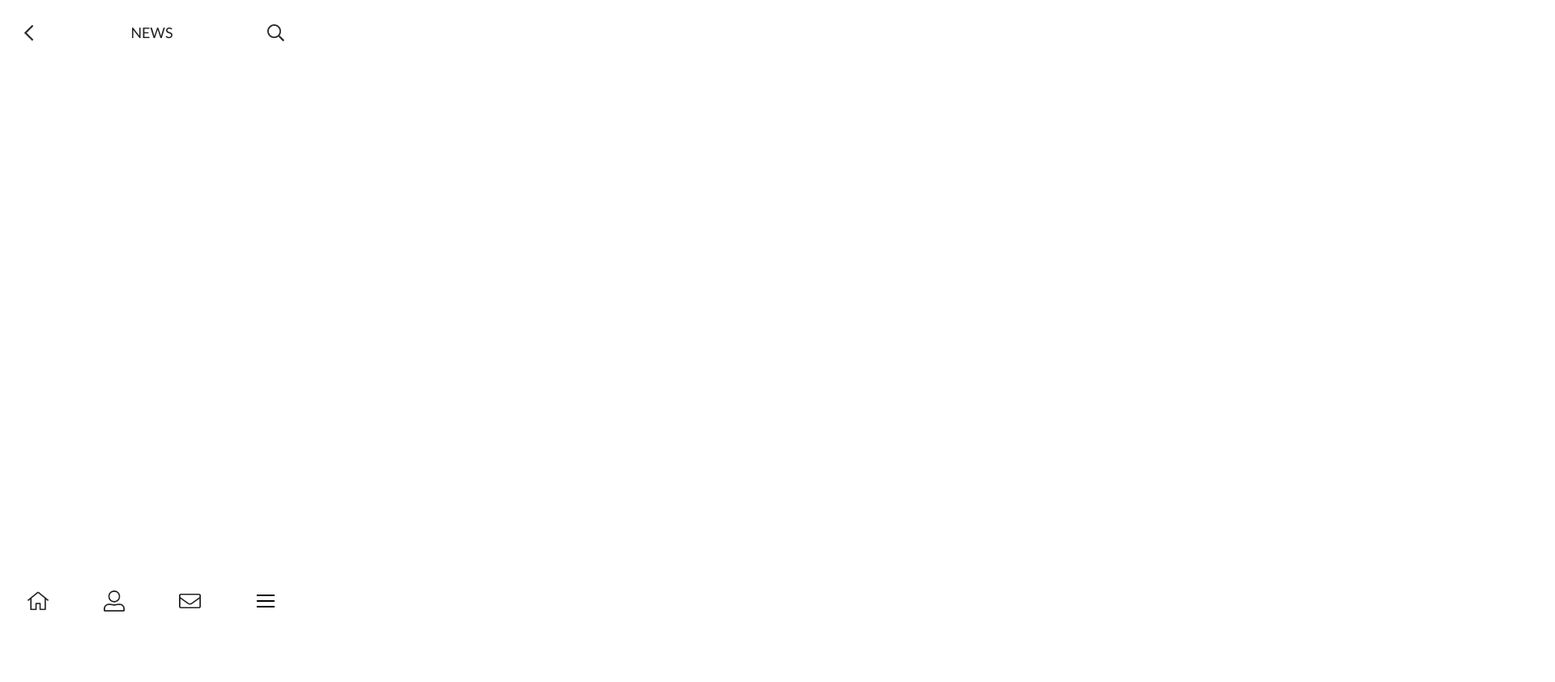
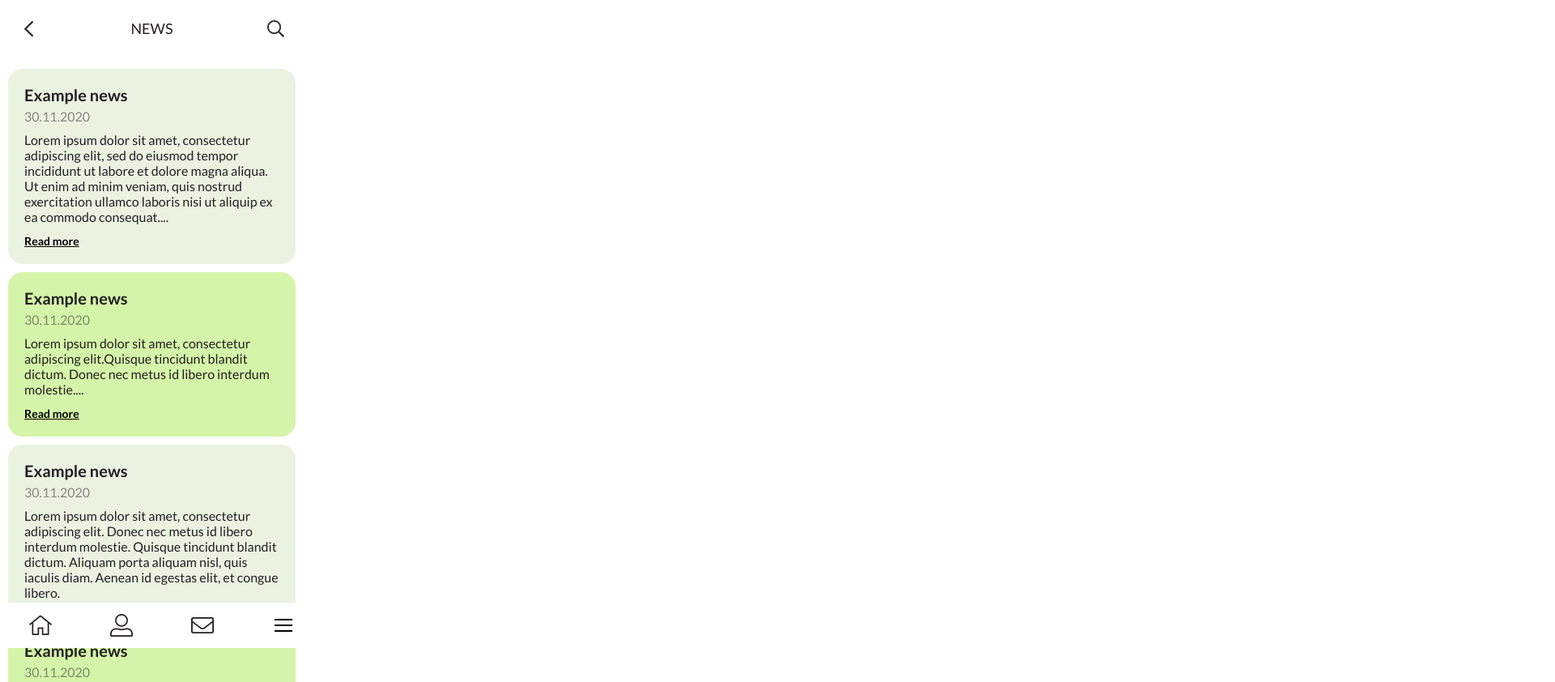
Before and after one commit to coolbaczewska/S-cool, a plain HTML site: page news.html in a window 1280 px wide. Shown: the top 842 px of the page at 81% size, 1920 px wide, since content can reach past the window. Before the commit the page ends 800 px from the top, so only its background shows below. Drawn offline with Linux system fonts and the light colour scheme.

Commit message:
News finished + read more added

```diff
--- a/news.html
+++ b/news.html
@@ -40,6 +40,36 @@
         </div>
 
         <div class="content-news">
+
+            <div class="news1">
+                <h3>Example news</h3>
+                <p class="lower-opacity">30.11.2020</p>
+                <p>Lorem ipsum dolor sit amet, consectetur adipiscing elit, sed do eiusmod tempor incididunt ut labore et dolore magna aliqua. Ut enim ad minim veniam, quis nostrud exercitation ullamco laboris nisi ut aliquip ex ea commodo consequat.<span id="dots">...</span><span id="more"> Duis aute irure dolor in reprehenderit in voluptate velit esse cillum dolore eu fugiat nulla pariatur. Excepteur sint occaecat cupidatat non proident, sunt in culpa qui officia deserunt mollit anim id est laborum.</span></p>
+
+                <button onclick="myFunction()" id="myBtn">Read more</button>
+
+            </div>
+
+            <div class="news2">
+                <h3>Example news</h3>
+                <p class="lower-opacity ">30.11.2020</p>
+                <p>Lorem ipsum dolor sit amet, consectetur adipiscing elit.Quisque tincidunt blandit dictum. Donec nec metus id libero interdum molestie.<span id="dots1">...</span><span id="more1"> Quisque tincidunt blandit dictum.</span></p>
+
+                <button onclick="myFunction1()" id="myBtn1">Read more</button>
+            </div>
+
+            <div class="news3">
+                <h3>Example news</h3>
+                <p class="lower-opacity ">30.11.2020</p>
+                <p>Lorem ipsum dolor sit amet, consectetur adipiscing elit. Donec nec metus id libero interdum molestie. Quisque tincidunt blandit dictum. Aliquam porta aliquam nisl, quis iaculis diam. Aenean id egestas elit, et congue libero.</p>
+            </div>
+
+            <div class="news4">
+                <h3>Example news</h3>
+                <p class="lower-opacity ">30.11.2020</p>
+                <p>Lorem ipsum dolor sit amet, consectetur adipiscing elit. Donec nec metus id libero interdum molestie. Quisque tincidunt blandit dictum.</p>
+            </div>
+
 
 
 
--- a/script.js
+++ b/script.js
@@ -0,0 +1,32 @@
+function myFunction() {
+  var dots = document.getElementById("dots");
+  var moreText = document.getElementById("more");
+  var btnText = document.getElementById("myBtn");
+
+  if (dots.style.display === "none") {
+    dots.style.display = "inline";
+    btnText.innerHTML = "Read more";
+    moreText.style.display = "none";
+  } else {
+    dots.style.display = "none";
+    btnText.innerHTML = "Read less";
+    moreText.style.display = "inline";
+  }
+}
+
+
+function myFunction1() {
+  var dots = document.getElementById("dots1");
+  var moreText = document.getElementById("more1");
+  var btnText = document.getElementById("myBtn1");
+
+  if (dots.style.display === "none") {
+    dots.style.display = "inline";
+    btnText.innerHTML = "Read more";
+    moreText.style.display = "none";
+  } else {
+    dots.style.display = "none";
+    btnText.innerHTML = "Read less";
+    moreText.style.display = "inline";
+  }
+}
--- a/style.css
+++ b/style.css
@@ -3,6 +3,7 @@
     --blue: #8ED9FF;
     --light-green: #EBF2E2;
     --light-blue: #C6EBFE;
+    --dark-green: #A6CE39;
 }
 
 /*----GENERAL STYLING----*/
@@ -27,6 +28,11 @@ a {
     color: #231F20;
 }
 
+p {
+    margin-block-start: 5px;
+    margin-block-end: 10px;
+}
+
 h1 {
     font-size: 26px;
     font-weight: 700;
@@ -42,8 +48,11 @@ h2 {
     left: 18px;
     top: 8px;
 }
+
 h3 {
     font-size: 20px;
+    margin-block-start: 10px;
+    margin-block-end: 5px;
 }
 
 .header-icon {
@@ -56,6 +65,21 @@ h3 {
     align-items: center;
     font-size: 18px;
 }
+
+.lower-opacity {
+    opacity: 50%;
+}
+
+/*
+.welcome-sticker{
+    position: absolute;
+    top: 20px;
+    width: 100%;
+    height: 35px;
+    background-color: var(--dark-green);
+}
+*/
+
 
 /*----GRID----*/
 
@@ -96,7 +120,7 @@ h3 {
     grid-column-end: 5;
     grid-row-start: 3;
     grid-row-end: 4;
-    background-color: #A6CE39;
+    background-color: var(--dark-green);
     border-radius: 18px;
     width: 90%;
     height: 47.5px;
@@ -121,6 +145,10 @@ h3 {
 .header {
     display: grid;
     grid-template-columns: 70px 235px 70px;
+    position: fixed;
+    top: 0;
+    background-color: #fff;
+    height: 70px;
 }
 
 .search {
@@ -142,6 +170,7 @@ h3 {
     grid-template-columns: 10px 1fr 12px 1fr 10px;
     grid-template-rows: 285px 105px 220px;
     row-gap: 10px;
+    grid-row-start: 2
 }
 
 .my-school {
@@ -189,6 +218,8 @@ h3 {
 .footer {
     display: grid;
     grid-template-columns: 1fr 1fr 1fr 1fr;
+    position: fixed;
+    bottom: 0;
 }
 
 .home,
@@ -197,6 +228,7 @@ h3 {
     display: flex;
     justify-content: space-around;
     align-items: center;
+    background-color: white;
 }
 
 /*my school page*/
@@ -206,6 +238,7 @@ h3 {
     grid-template-columns: 10px 1fr 12px 1fr 10px;
     grid-template-rows: 300px 130px 180px;
     row-gap: 10px;
+    grid-row-start: 2
 }
 
 .class-wall {
@@ -299,6 +332,63 @@ h3 {
 .date {
     font-weight: bold;
     color: var(--blue);
+}
+
+/*news page*/
+
+.content-news {
+    display: grid;
+    grid-template-columns: 10px auto 10px;
+    grid-row-start: 2;
+}
+
+.news1,
+.news3 {
+    grid-column-start: 2;
+    grid-column-end: 3;
+    background-color: var(--light-green);
+    border-radius: 18px;
+    margin-top: 5px;
+    margin-bottom: 5px;
+    padding: 10px 20px 10px 20px;
+
+}
+
+.news2,
+.news4 {
+    grid-column-start: 2;
+    grid-column-end: 3;
+    background-color: var(--green);
+    border-radius: 18px;
+    margin-top: 5px;
+    margin-bottom: 5px;
+    padding: 10px 20px 10px 20px;
+}
+
+/*photo gallery page*/
+
+.content-photo-gallery {
+   grid-row-start: 2;
+}
+
+
+
+/*----READ MORE-----*/
+
+#more,
+#more1 {
+    display: none;
+}
+
+#myBtn,
+#myBtn1 {
+    font-family: 'Lato';
+    padding: 1px 0 10px 0;
+    border: none;
+    background-color: transparent;
+    text-decoration: underline;
+    font-size: 14px;
+    font-weight: 700;
 }
 
 /*----NAVIGATION-----*/
```
Also changed, not shown: frontpage.html (+1 -1 lines), my-school.html (+4 -1 lines), photo-gallery.html (+6 -1 lines), img/photo1.png (added).
